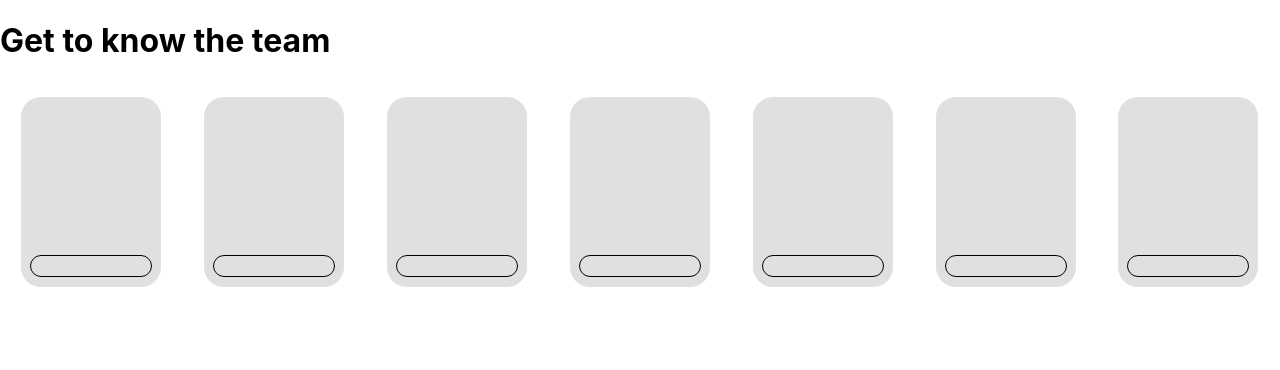
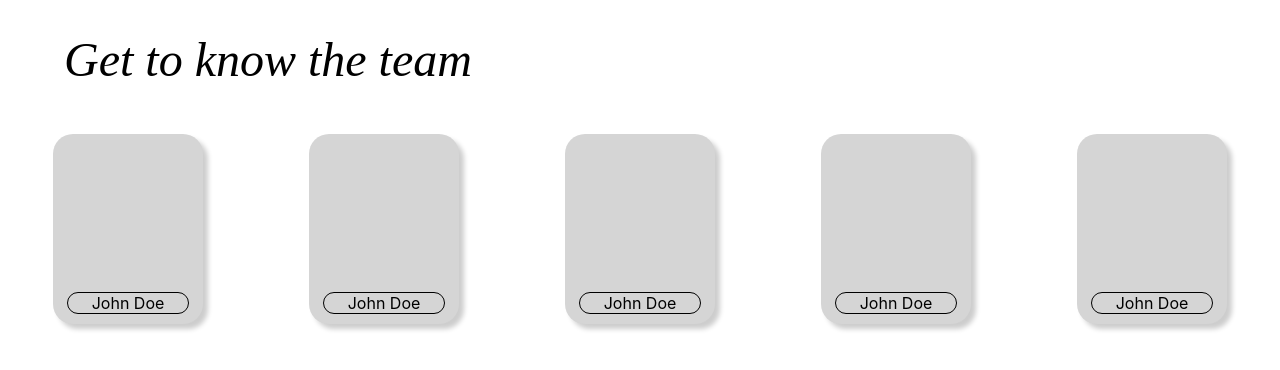
Before and after one commit to foresightmag/foresight, a React (Create React App) app: page / in a window 1280 px wide. Shown: the top 370 px of the page. Built offline with nearby package versions, Linux system fonts and the light colour scheme.

Commit message:
improve Card
Add props for card to hold name, add shadow, add change color for CardInside  when hover, add transforming the scale of card when hover,

```diff
--- a/src/App.css
+++ /dev/null
@@ -1,35 +0,0 @@
-.CardContainer {
-  display: flex;
-  justify-content: space-around;
-  align-items:center;
-  overflow: scroll;
-  scroll-behavior:smooth;
-}
-::-webkit-scrollbar {
-  display: none;
-}
-.Card{
-  display: flex;
-  justify-content: center;
-  align-items: flex-end;
-  margin:15px;
-  min-width: 140px;
-  min-height: 190px;
-  background-color: rgb(224, 224, 224);
-  border-radius: 20px;
-  border-color: transparent;
-  transition: all 0.3s ease 0s;
-}
-.Card:hover{
-  transform: scale(1.1);
-  transition: all 0.3s ease 0s;
-}
-.CardInside{
-  display: block;
-  width: 120px;
-  height: 20px;
-  background-color: rgb(224, 224, 224);
-  border:solid 1px black;
-  border-radius: 20px;
-  margin-bottom: 10px;
-}
--- a/src/App.js
+++ b/src/App.js
@@ -1,9 +1,9 @@
-import './App.css';
+import './css/App.css';
 
-function Card(){
+function Card(props){
  return (
   <div className='Card' href='/'>
-    <div className='CardInside'></div>
+    <a href= "/" className='CardInside'>{props.name}</a>
   </div>
  );
 }
@@ -13,15 +13,14 @@ function App() {
 
   return (
     <div className="App">
-      <h1>Get to know the team</h1>
-     <div className='CardContainer MAIN'>
-        <Card />
-        <Card />
-        <Card />
-        <Card />
-        <Card />
-        <Card />
-        <Card />
+
+     <h1 className='font'>Get to know the team</h1>
+     <div className='CardContainer'>
+        <Card name="John Doe"/>
+        <Card name="John Doe"/>
+        <Card name="John Doe"/>
+        <Card name="John Doe"/>
+        <Card name="John Doe"/>
         </div>
     </div>
   );
--- /dev/null
+++ b/src/css/App.css
@@ -0,0 +1,55 @@
+.CardContainer {
+  display: flex;
+  justify-content:space-around;
+  align-items:center;
+  overflow: scroll;
+  scroll-behavior:smooth;
+}
+::-webkit-scrollbar{
+  display: none;
+}
+.Card{
+  display: flex;
+  justify-content: center;
+  align-items: flex-end;
+  margin:15px;
+  min-width: 150px;
+  min-height: 190px;
+  background-color: rgb(213, 213, 213);
+  border-radius: 20px;
+  border-color: transparent;
+  transition: all 0.3s ease 0s;
+  box-shadow: 5px 5px 5px rgba(0, 0, 0, 0.2);
+}
+.Card:hover{
+  transform: scale(1.05);
+  transition: all 0.3s ease 0s;
+}
+.CardInside{
+  display: flex;
+  justify-content: center;
+  align-items: center;
+  color:black;
+  text-decoration: none;
+  width: 120px;
+  height: 20px;
+  background-color: rgb(213, 213, 213);
+  border:solid 1px black;
+  border-radius: 20px;
+  margin-bottom: 10px;
+  text-align: center;
+  transition: all 0.3s ease 0s;
+}
+.CardInside:hover{
+  background-color: black;
+  color: white;
+  cursor: pointer;
+  transition: all 0.3s ease 0s;
+}
+.font{
+  font-family: Swear Display;
+  font-size: 6vh;
+  font-weight: 500;
+  font-style: italic;
+  margin-left:5vw
+}
```
Also changed, not shown: src/setupTests.js (deleted, +0 -5 lines).
